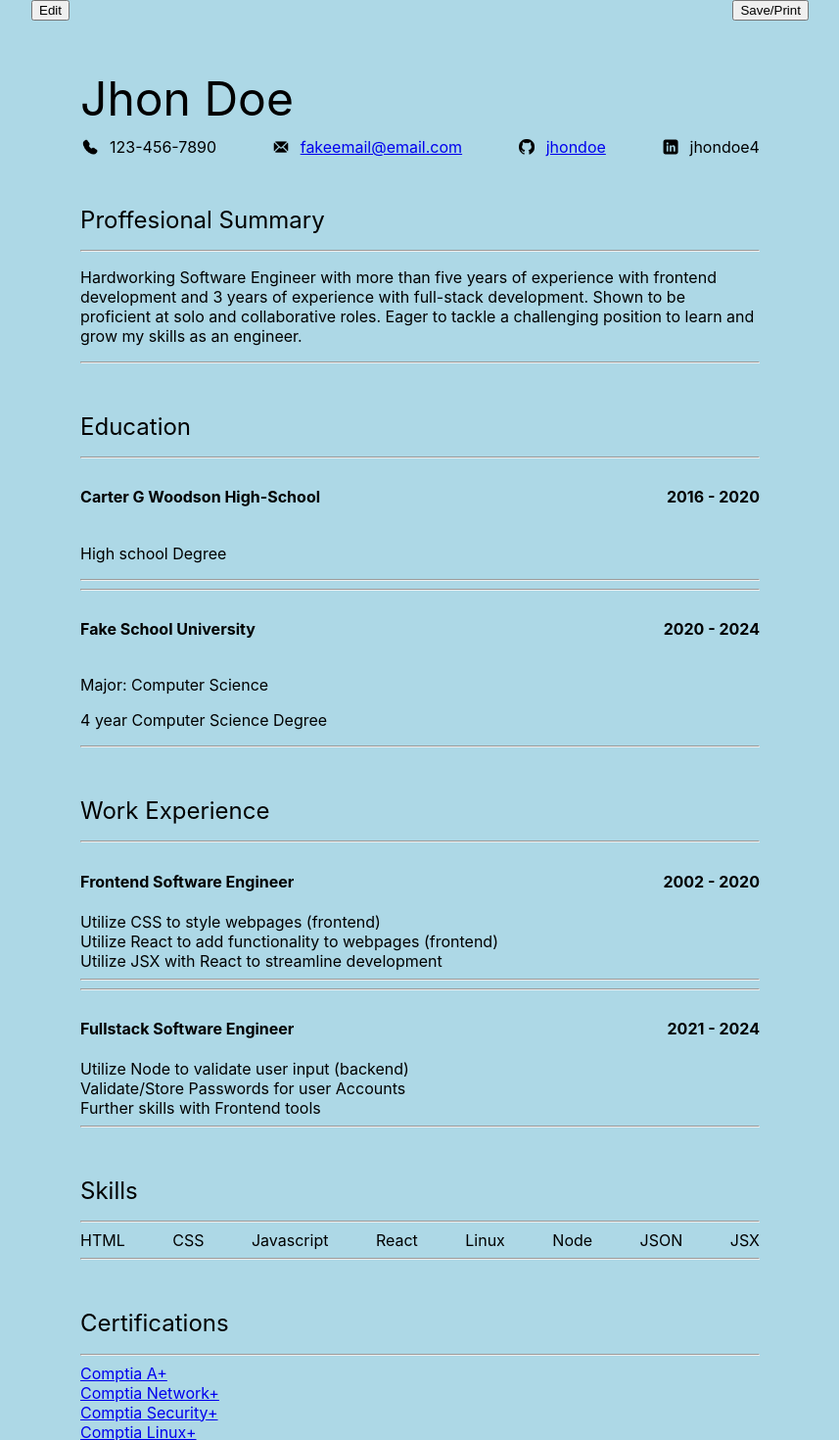
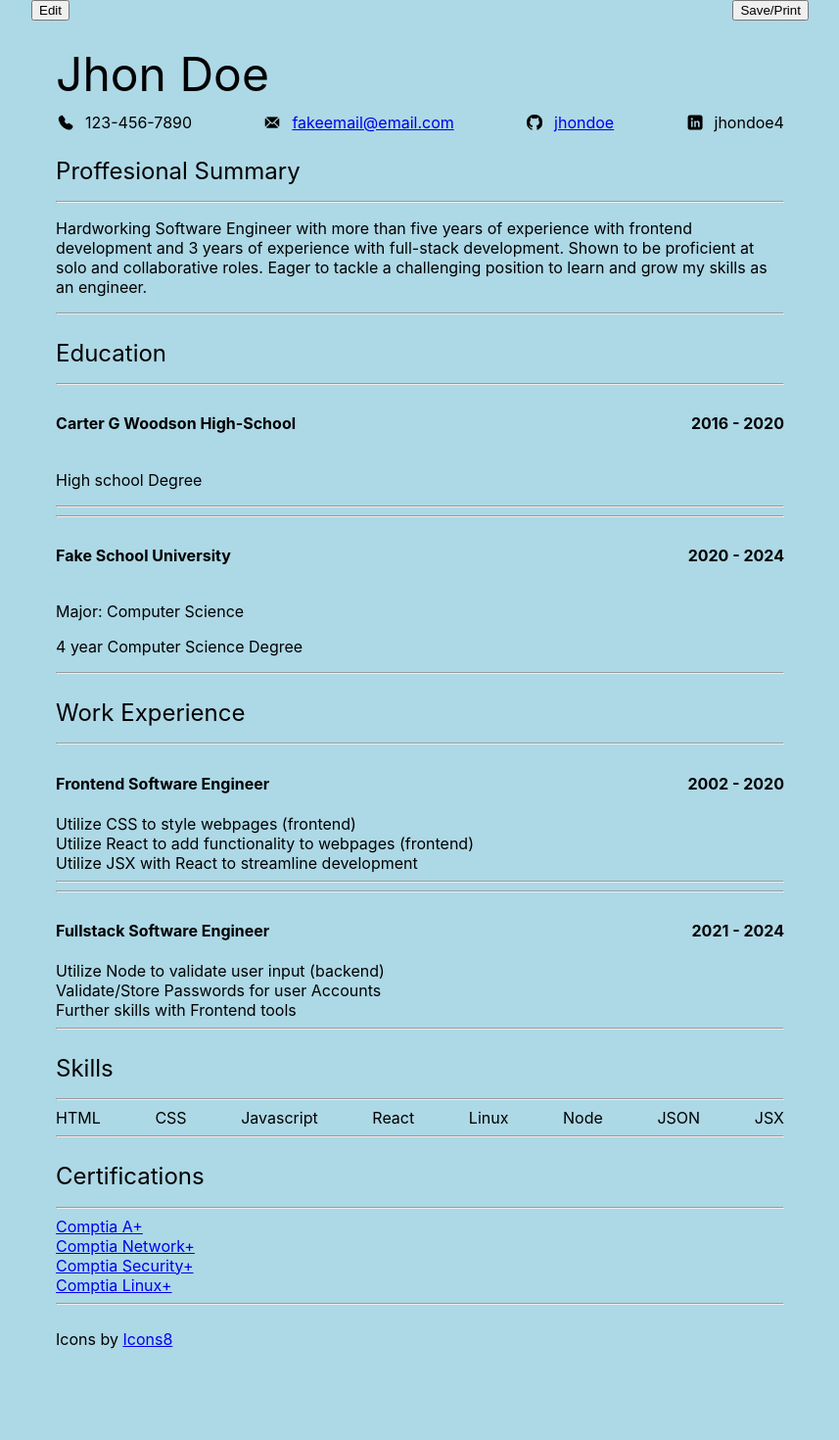
Before and after one commit to DrearyDev/cv-creator-react, a React (Vite) app: page / in a window 1280 px wide. Shown: the top 1470 px of the page at 98% size, without its empty margins (211-1068 px from the left). After the commit the page ends 1402 px from the top, so only its background shows below. Built offline with nearby package versions, Linux system fonts and the light colour scheme.

Commit message:
Lower the margin to make content closer.
too much space was being wasted resulting in everything
looking small when trying to print the resume on 1 page.

```diff
--- a/src/styles/edit.css
+++ b/src/styles/edit.css
@@ -8,11 +8,11 @@ ul {
 }
 
 .header {
-    margin: 50px;
+    margin: 25px;
 }
 
 .prosummary {
-    margin: 50px;
+    margin: 25px;
 }
 .prosummary textarea {
     width: 100%;
@@ -20,21 +20,21 @@ ul {
 }
 
 .education {
-    margin: 50px;
+    margin: 25px;
 }
 
 .workexp {
-    margin: 50px;
+    margin: 25px;
 }
 
 .skills {
-    margin: 50px;
+    margin: 25px;
 }
 
 .certs {
-    margin: 50px;
+    margin: 25px;
 }
 
 .icons-link {
-    margin: 50px;
+    margin: 25px;
 }
--- a/src/styles/index.css
+++ b/src/styles/index.css
@@ -7,7 +7,7 @@
 }
 
 #root {
-    max-width: 8.27in;
+    width: 8.27in;
 }
 
 body {
--- a/src/styles/view.css
+++ b/src/styles/view.css
@@ -15,7 +15,7 @@ h1 {
 }
 
 .header {
-    margin: 50px;
+    margin: 25px;
 }
 .header h1 {
     display: none;
@@ -42,11 +42,11 @@ h1 {
 }
 
 .prosummary {
-    margin: 50px;
+    margin: 25px;
 }
 
 .education {
-    margin: 50px;
+    margin: 25px;
 }
 .education div .school-grad-title {
     display: flex;
@@ -54,7 +54,7 @@ h1 {
 }
 
 .workexp {
-    margin: 50px;
+    margin: 25px;
 }
 .workexp div .job-employment-dates {
     display: flex;
@@ -62,7 +62,7 @@ h1 {
 }
 
 .skills {
-    margin: 50px;
+    margin: 25px;
 }
 .skills ul {
     flex-wrap: wrap;
@@ -72,11 +72,11 @@ h1 {
 }
 
 .certs {
-    margin: 50px;
+    margin: 25px;
 }
 
 .icons-link {
-    margin: 50px;
+    margin: 25px;
 }
 
 
```
